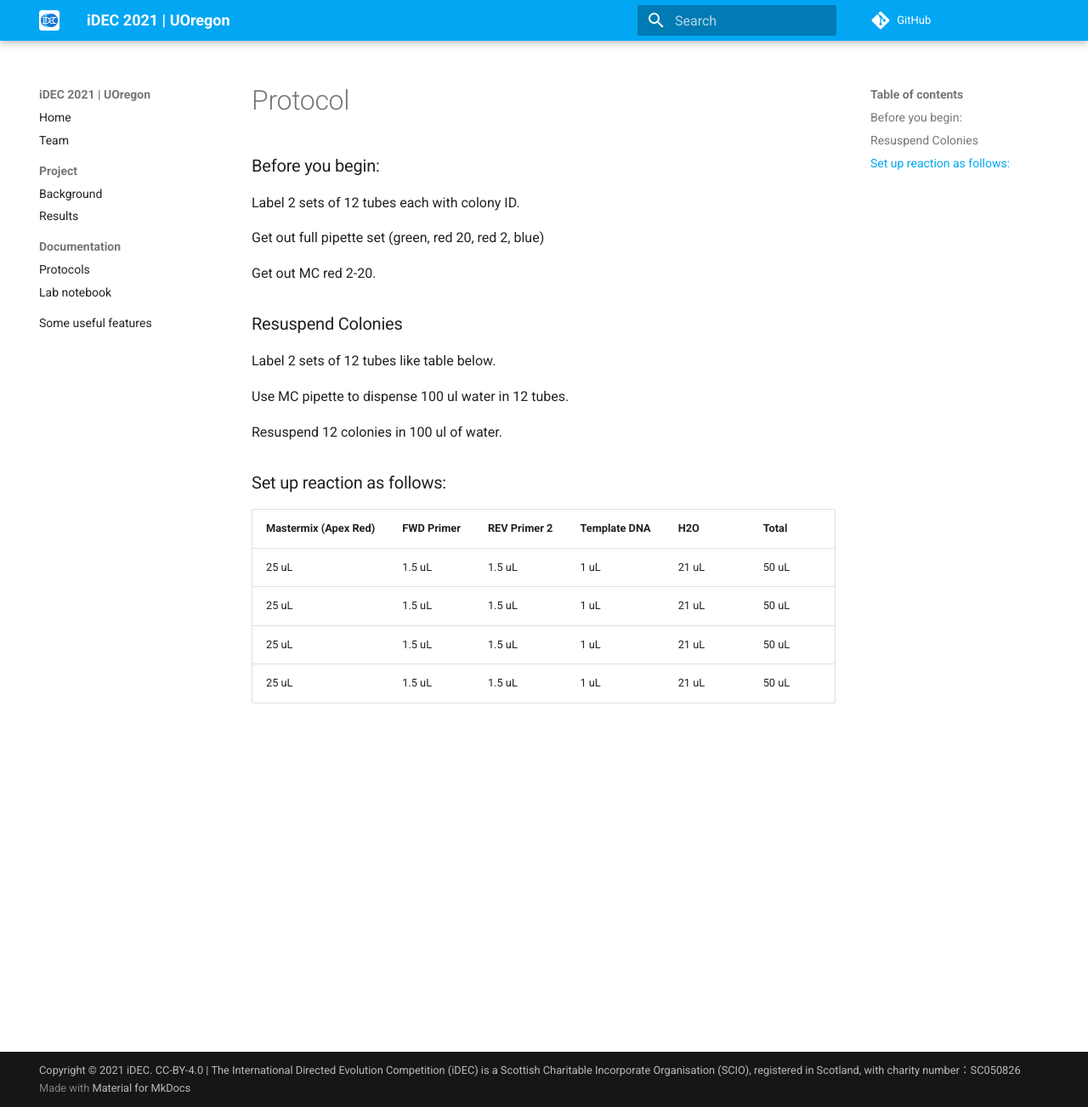
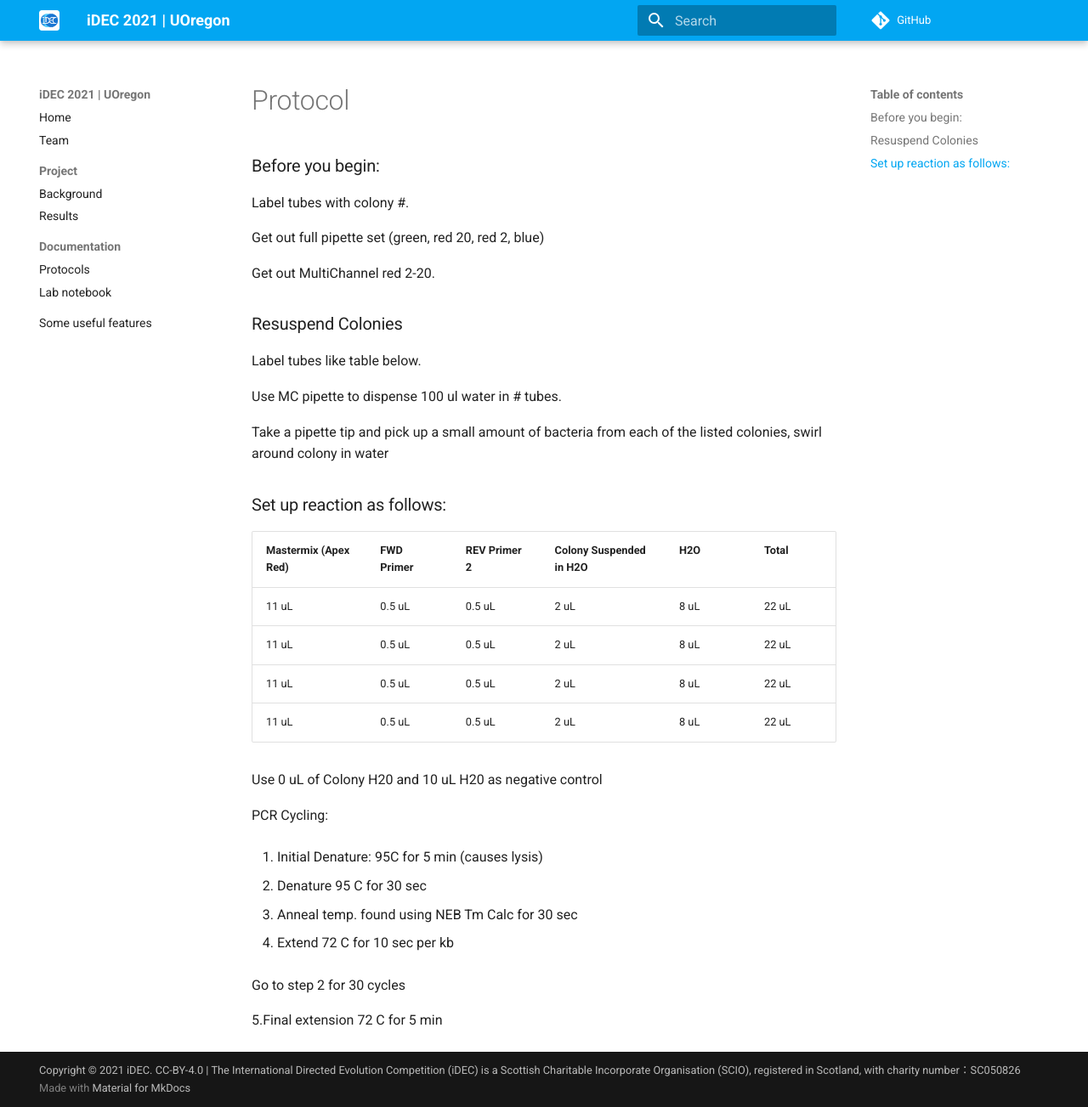
Before and after one commit to idec2021/UOregon, an MkDocs documentation site: the page built from docs/documentation/Colony PCR.md, in a window 1280 px wide and 1303 px high. Shown: the whole window at 85% size. Built offline with MkDocs 1.6.1 and Material for MkDocs 9.7.7, drawn with Linux system fonts in a browser that asks for light colours; comment, search, counter and statistics services are not loaded.

Commit message:
Update Colony PCR.md

```diff
--- a/docs/documentation/Colony PCR.md
+++ b/docs/documentation/Colony PCR.md
@@ -1,27 +1,41 @@
 # Protocol
 ### Before you begin:
 
-Label 2 sets of 12 tubes each with colony ID.
+Label tubes with colony #.
 
 Get out full pipette set (green, red 20, red 2, blue)
 
-Get out MC red 2-20.
+Get out MultiChannel red 2-20.
 
 ### Resuspend Colonies
 
-Label 2 sets of 12 tubes like table below.
+Label tubes like table below.
 
-Use MC pipette to dispense 100 ul water in 12 tubes.
+Use MC pipette to dispense 100 ul water in # tubes.
 
-Resuspend 12 colonies in 100 ul of water.
-
-
+Take a pipette tip and pick up a small amount of bacteria from each of the listed colonies, swirl around colony in water
 
 ### Set up reaction as follows:
 
-| Mastermix (Apex Red) | FWD Primer | REV Primer 2 | Template DNA | H2O | Total
+| Mastermix (Apex Red) | FWD Primer | REV Primer 2 | Colony Suspended in H2O | H2O | Total
 | ----- | ----- | ----- | ----- | ----- | ----- |
-| 25 uL | 1.5 uL | 1.5 uL | 1 uL | 21 uL | 50 uL |
-| 25 uL | 1.5 uL | 1.5 uL | 1 uL | 21 uL | 50 uL |
-| 25 uL | 1.5 uL | 1.5 uL | 1 uL | 21 uL | 50 uL |
-| 25 uL | 1.5 uL | 1.5 uL | 1 uL | 21 uL | 50 uL |
+| 11 uL | 0.5 uL | 0.5 uL | 2 uL | 8 uL | 22 uL |
+| 11 uL | 0.5 uL | 0.5 uL | 2 uL | 8 uL | 22 uL |
+| 11 uL | 0.5 uL | 0.5 uL | 2 uL | 8 uL | 22 uL |
+| 11 uL | 0.5 uL | 0.5 uL | 2 uL | 8 uL | 22 uL |
+
+Use 0 uL of Colony H20 and 10 uL H20 as negative control
+
+PCR Cycling:
+
+1. Initial Denature: 95C for 5 min (causes lysis)
+
+2. Denature 95 C for 30 sec
+
+3. Anneal temp. found using NEB Tm Calc for 30 sec
+
+4. Extend 72 C for 10 sec per kb
+
+Go to step 2 for 30 cycles
+
+5.Final extension 72 C for 5 min
```
